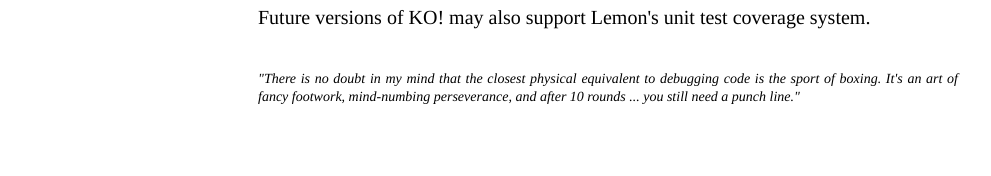
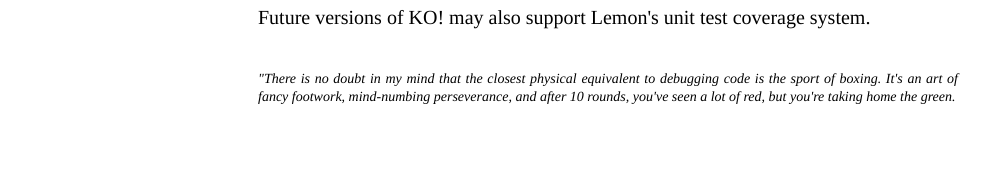
Before and after one commit to rubyunworks/ko, a plain HTML site: page site/index.html in a window 1280 px wide. Shown: the part 1341-1517 px from the top of the page, without its empty margins (32-1023 px from the left). Drawn offline with Linux system fonts and the light colour scheme.

```diff
--- a/site/index.html
+++ b/site/index.html
@@ -98,7 +98,8 @@
   <div class="oldtimes">
     <p class="quote">"There is no doubt in my mind that the closest physical equivalent to debugging code
     is the sport of boxing. It's an art of fancy footwork, mind-numbing perseverance,
-    and after 10 rounds ... you still need a punch line."</p>
+    and after 10 rounds, you've seen a lot of red, but you're taking home the green.</p>
+    <!-- you still need a punch line." -->
   </div>
 
   <div class="footer">
```
Also changed, not shown: 3 other files.
